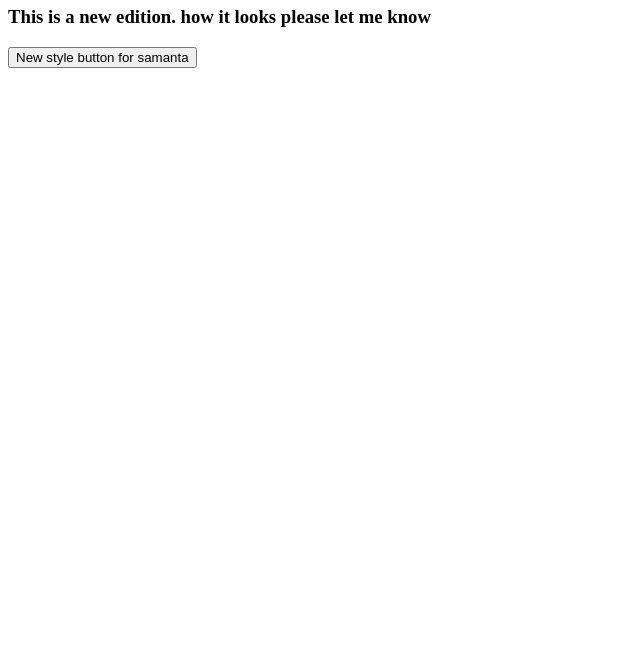
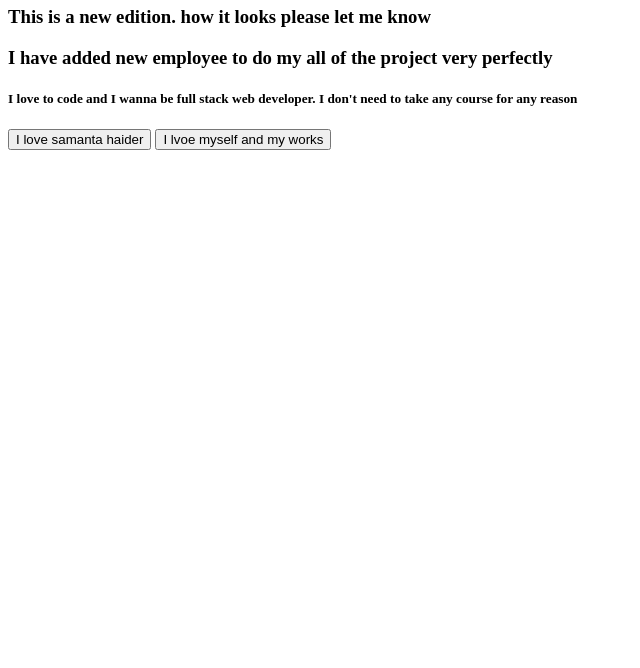
Before and after one commit to mehedishopnil/First-Project, a plain HTML site: page index.html in a window 1280 px wide. Shown: the part 132-800 px from the top of the page, without its empty margins (0-640 px from the left). Drawn offline with Linux system fonts and the light colour scheme.

Commit message:
mehedi update

```diff
--- a/index.html
+++ b/index.html
@@ -10,6 +10,9 @@
     <h1>My first website</h1>
     <h1>It is false that it is my first website</h1>
     <h3>This is a new edition. how it looks please let me know</h3>
-    <button>New style button for samanta</button>
+    <h3>I have added new employee to do my all of the project very perfectly</h3>
+    <h5>I love to code and I wanna be full stack web developer. I don't need to take any course for any reason</h5>
+    <button>I love samanta haider</button>
+    <button>I lvoe myself and my works</button>
 </body>
 </html>
```
